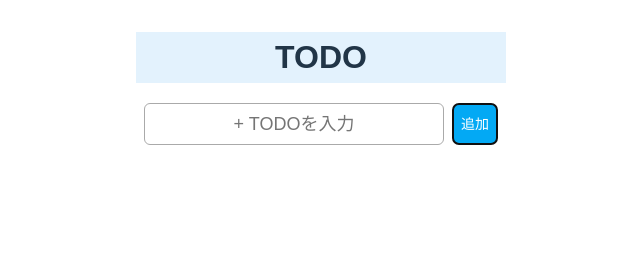
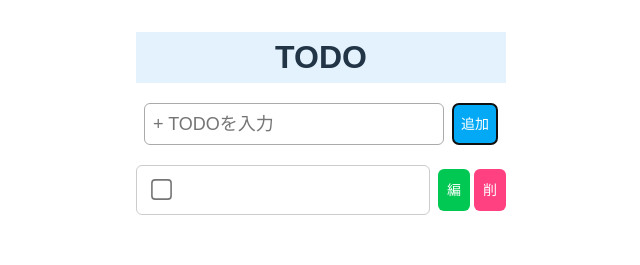
Before and after one commit to tetsuharu0911/my-vite-todo, a Vue app: page / in a window 1280 px wide. Both pictures are taken after a click on the button "追加". Shown: the top 265 px of the page, without its empty margins (319-959 px from the left). Built offline with nearby package versions, Linux system fonts and the light colour scheme.

Commit message:
第7章完了

```diff
--- a/src/App.vue
+++ b/src/App.vue
@@ -8,7 +8,6 @@
   <div class="wrap">
     <TheHeader />
     <main class="main"><MainTodo /></main>
-    >
     <TheFooter />
   </div>
 </template>
--- a/src/components/MainTodo.vue
+++ b/src/components/MainTodo.vue
@@ -1,7 +1,10 @@
 <script setup>
+import { hasOwn } from '@vue/shared';
 import { ref } from 'vue';
 const todoRef = ref('');
 const todoListRef = ref([]);
+const ls = localStorage.todoList;
+todoListRef.value = ls ? JSON.parse(ls) : [];
 
 const addTodo = () => {
   // IDを簡易的にミリ秒で登録する
@@ -25,6 +28,17 @@
     />
     <button class="btn" @click="addTodo">追加</button>
   </div>
+  <div class="box_list">
+    <div class="todo_list" v-for="todo in todoListRef" :key="todo.id">
+      <div class="todo">
+        <input type="checkbox" class="check" /><label>{{ todo.task }}</label>
+      </div>
+      <div class="btns">
+        <button class="btn green">編</button>
+        <button class="btn pink">削</button>
+      </div>
+    </div>
+  </div>
 </template>
 
 <style scoped>
@@ -39,6 +53,7 @@
   font-size: 18px;
   border: 1px solid #aaa;
   border-radius: 6px;
+  text-align: left;
 }
 .btn {
   padding: 8px;
@@ -48,4 +63,41 @@
   text-align: center;
   font-size: 14px;
 }
+.box_list {
+  margin-top: 20px;
+  display: flex;
+  flex-direction: column;
+  gap: 4px;
+}
+.todo_list {
+  display: flex;
+  align-items: center;
+  gap: 8px;
+}
+
+.todo {
+  border: 1px solid #ccc;
+  border-radius: 6px;
+  padding: 12px;
+  width: 300px;
+  text-align: left;
+}
+
+.check {
+  border: 1px solid red;
+  transform: scale(1.6);
+  margin: 0 16px 2px 6px;
+}
+
+.btns {
+  display: flex;
+  gap: 4px;
+}
+.green {
+  background-color: #00c853;
+}
+
+.pink {
+  background-color: #ff4081;
+}
 </style>
```
